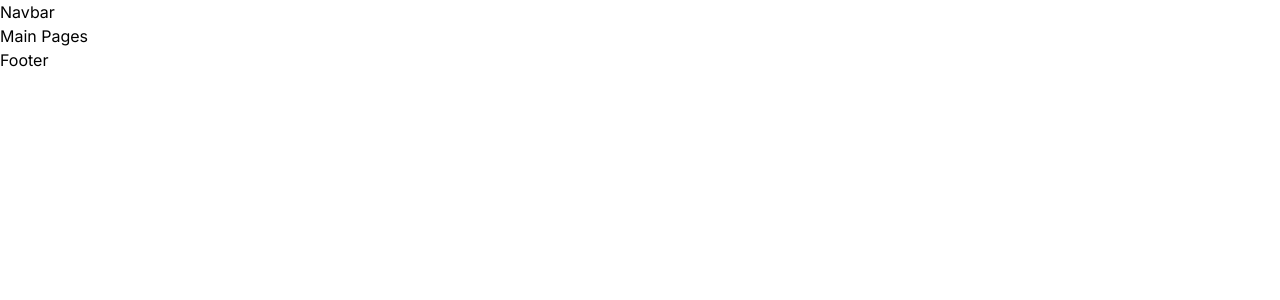
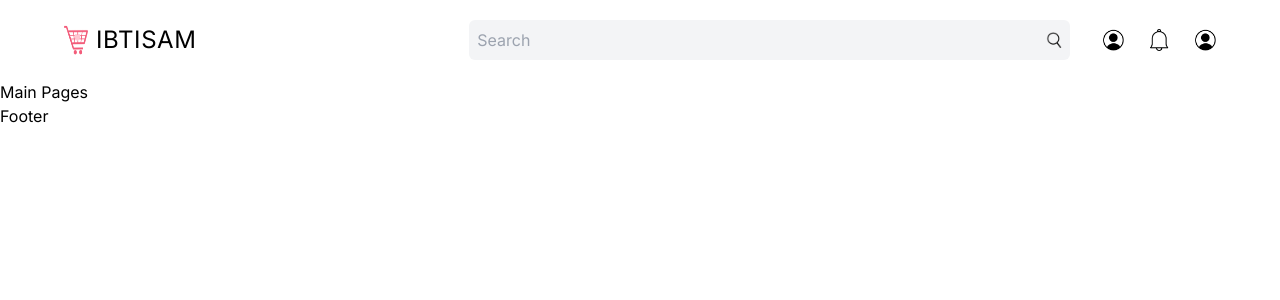
Before and after one commit to zaheer-bashir/E-Commerce-store, a Next.js app: page / in a window 1280 px wide. Shown: the top 300 px of the page. Built offline with nearby package versions, Linux system fonts and the light colour scheme.

Commit message:
Make navbar component

```diff
--- a/src/app/layout.tsx
+++ b/src/app/layout.tsx
@@ -1,8 +1,8 @@
 import type { Metadata } from "next";
 import { Inter } from "next/font/google";
 import "./globals.css";
-import Navbar from "@/components/navbar/navbar";
-import Footer from "@/components/footer/footer";
+import { Navbar } from "@/components/navbar";
+import { Footer } from "@/components/footer";
 
 const inter = Inter({ subsets: ["latin"] });
 
--- a/src/components/footer/index.ts
+++ b/src/components/footer/index.ts
@@ -0,0 +1 @@
+export { default as Footer } from "./footer";
--- a/src/components/navbar/index.ts
+++ b/src/components/navbar/index.ts
@@ -0,0 +1 @@
+export { default as Navbar } from "./navbar";
--- /dev/null
+++ b/src/components/navbar/menu.tsx
@@ -0,0 +1,34 @@
+"use client";
+import Image from "next/image";
+import Link from "next/link";
+import React, { useState } from "react";
+
+const Menu = () => {
+  const [isOpen, setIsOpen] = useState<boolean>(false);
+
+  return (
+    <div className="">
+      <Image
+        src="/menu.png"
+        alt="Menu Icon"
+        width={28}
+        height={28}
+        className="cursor-pointer"
+        onClick={(prev) => setIsOpen(!isOpen)}
+      />
+      {isOpen && (
+        <div className="absolute text-center left-0 top-20 w-full h-[calc(100vh-80px)] bg-black text-white flex gap-10 items-center justify-center flex-col z-10">
+          <Link href={"/"}>HomePage</Link>
+          <Link href={"/"}>Shop</Link>
+          <Link href={"/"}>Deals</Link>
+          <Link href={"/"}>About</Link>
+          <Link href={"/"}>Contact US</Link>
+          <Link href={"/"}>Logout</Link>
+          <Link href={"/"}>Cart(1)</Link>
+        </div>
+      )}
+    </div>
+  );
+};
+
+export default Menu;
--- /dev/null
+++ b/src/components/navbar/navIcons.tsx
@@ -0,0 +1,56 @@
+"use client";
+import Image from "next/image";
+import Link from "next/link";
+import { useRouter } from "next/navigation";
+import React, { useState } from "react";
+
+const NavIcons = () => {
+  const [isProfileOpen, setIsProfileOpen] = useState(false);
+  const [isCartOpen, setIsCartOpen] = useState(false);
+  const { push } = useRouter();
+
+  const onProfile = () => {
+    const isLoggedIn = false;
+    if (isLoggedIn) {
+      push("/login");
+    } else {
+      setIsProfileOpen((prev) => !prev);
+    }
+  };
+
+  return (
+    <div className="flex items-center gap-4 xl:gap-6 relative">
+      <Image
+        src="/profile.png"
+        alt="Profile"
+        width={22}
+        height={22}
+        className="cursor-pointer"
+        onClick={onProfile}
+      />
+      {isProfileOpen && (
+        <div className="absolute p-4 rounded-md top-12 left-0 text-sm z-20 shadow-md">
+          <Link href={"/"}>Profile</Link>
+          <div className="mt-2 cursor-pointer">Logout</div>
+        </div>
+      )}
+      <Image
+        src="/notification.png"
+        alt="Notifications"
+        width={22}
+        height={22}
+        className="cursor-pointer"
+      />
+      <Image
+        src="/profile.png"
+        alt="Cart"
+        width={22}
+        height={22}
+        className="cart-pointer"
+        onClick={() => setIsCartOpen(!isCartOpen)}
+      />
+    </div>
+  );
+};
+
+export default NavIcons;
--- a/src/components/navbar/navbar.tsx
+++ b/src/components/navbar/navbar.tsx
@@ -1,7 +1,34 @@
+import Link from "next/link";
 import React from "react";
+import Menu from "./menu";
+import Image from "next/image";
+import NavIcons from "./navIcons";
+import SearchBar from "./searchBar";
 
 const Navbar = () => {
-  return <div>Navbar</div>;
+  return (
+    <div className="h-20 px-4 md:px-6 lg:px-16 xl:32 2xl:px-64">
+      <div className="h-full flex justify-between items-center md:hidden">
+        <Link href={"/"}>
+          <div className="text-2xl tracking-wide">IBTISAM</div>
+        </Link>
+        <Menu />
+      </div>
+      {/* BIGGER SCREENS */}
+      <div className="hidden md:flex items-center justify-betweenn gap-8 h-full">
+        <div className="w-1/3">
+          <Link href={"/"} className="flex flex-row gap-2">
+            <Image src="/logo.png" alt="Logo" width={24} height={24} />
+            <div className="text-2xl tracking-wide">IBTISAM</div>
+          </Link>
+        </div>
+        <div className="w-2/3 flex items-center justify-betweenn gap-8">
+          <SearchBar />
+          <NavIcons />
+        </div>
+      </div>
+    </div>
+  );
 };
 
 export default Navbar;
--- /dev/null
+++ b/src/components/navbar/searchBar.tsx
@@ -0,0 +1,35 @@
+"use client";
+import Image from "next/image";
+import { useRouter } from "next/navigation";
+import React from "react";
+
+const SearchBar = () => {
+  const { push } = useRouter();
+
+  const handleSubmit = (e: React.FormEvent<HTMLFormElement> | any) => {
+    e.preventDefault();
+    const formData = new FormData(e.currentTarget);
+    const name = formData.get("name") as string;
+    console.log(name);
+    if (name) {
+      push(`/list?name=${encodeURIComponent(name)}`);
+    }
+  };
+
+  return (
+    <form className="flex ic justify-between items-center bg-gray-100 p-2 rounded-md flex-1">
+      <input
+        type="text"
+        name="name"
+        placeholder="Search"
+        className="flex-1 bg-transparent outline-none border-none"
+        onSubmit={handleSubmit}
+      />
+      <button>
+        <Image src="/search.png" alt="Search Icon" width={16} height={16} />
+      </button>
+    </form>
+  );
+};
+
+export default SearchBar;
```
